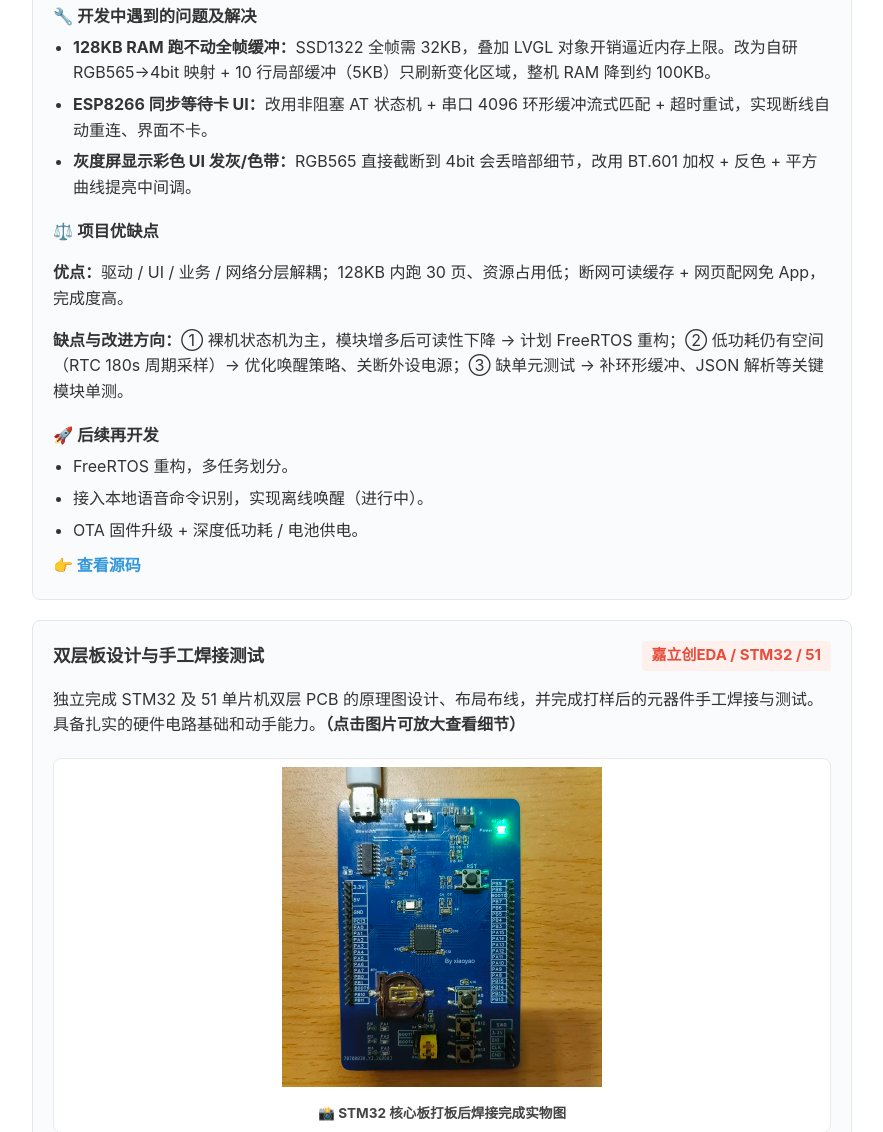
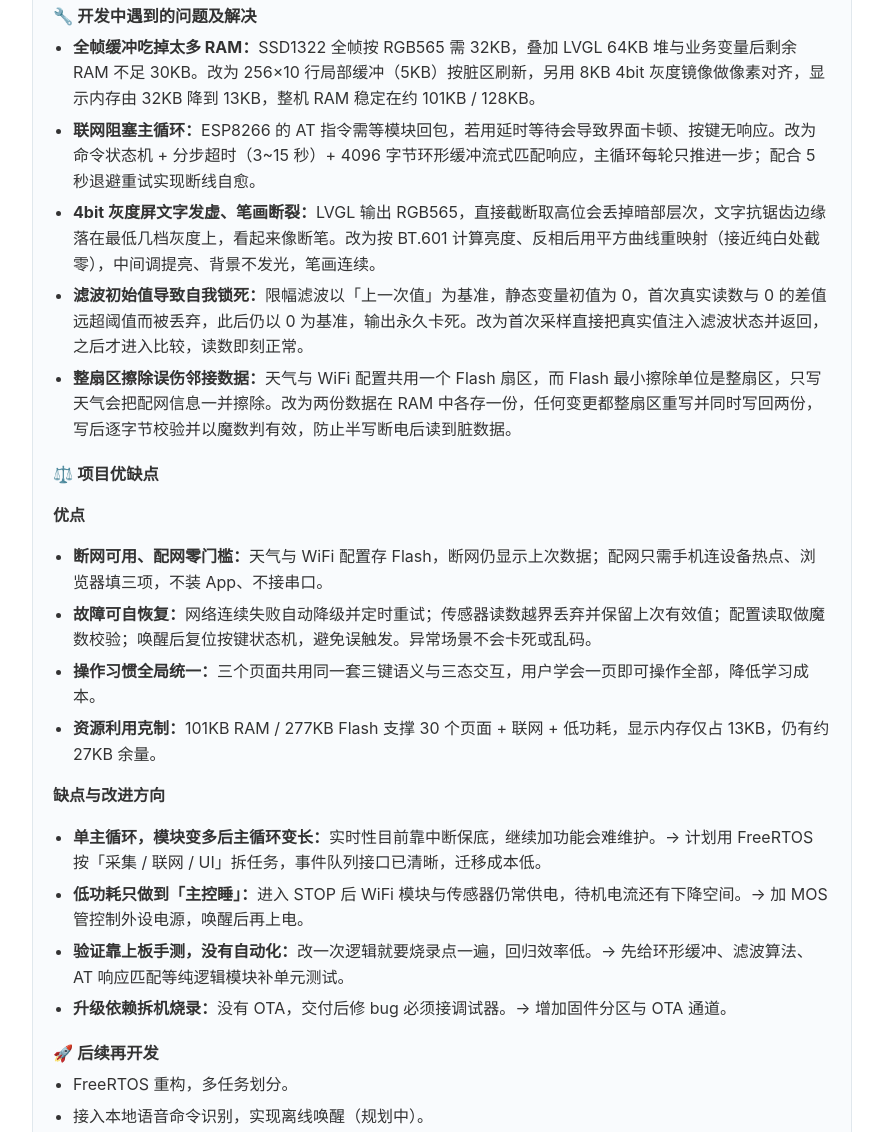
Before and after one commit to xiaoyao12346/xiaoyao12346.github.io, a plain HTML site: page index.html in a window 1280 px wide. Shown: the part 2033-3165 px from the top of the page, without its empty margins (198-1081 px from the left). Drawn offline with Linux system fonts and the light colour scheme.

Commit message:
Update index.html

```diff
--- a/index.html
+++ b/index.html
@@ -513,23 +513,35 @@
 
                 <h4>🔧 开发中遇到的问题及解决</h4>
                 <ul>
-                    <li><b>128KB RAM 跑不动全帧缓冲：</b>SSD1322 全帧需 32KB，叠加 LVGL 对象开销逼近内存上限。改为自研 RGB565→4bit 映射 + 10 行局部缓冲（5KB）只刷新变化区域，整机 RAM 降到约 100KB。</li>
-                    <li><b>ESP8266 同步等待卡 UI：</b>改用非阻塞 AT 状态机 + 串口 4096 环形缓冲流式匹配 + 超时重试，实现断线自动重连、界面不卡。</li>
-                    <li><b>灰度屏显示彩色 UI 发灰/色带：</b>RGB565 直接截断到 4bit 会丢暗部细节，改用 BT.601 加权 + 反色 + 平方曲线提亮中间调。</li>
+                    <li><b>全帧缓冲吃掉太多 RAM：</b>SSD1322 全帧按 RGB565 需 32KB，叠加 LVGL 64KB 堆与业务变量后剩余 RAM 不足 30KB。改为 256×10 行局部缓冲（5KB）按脏区刷新，另用 8KB 4bit 灰度镜像做像素对齐，显示内存由 32KB 降到 13KB，整机 RAM 稳定在约 101KB / 128KB。</li>
+                    <li><b>联网阻塞主循环：</b>ESP8266 的 AT 指令需等模块回包，若用延时等待会导致界面卡顿、按键无响应。改为命令状态机 + 分步超时（3~15 秒）+ 4096 字节环形缓冲流式匹配响应，主循环每轮只推进一步；配合 5 秒退避重试实现断线自愈。</li>
+                    <li><b>4bit 灰度屏文字发虚、笔画断裂：</b>LVGL 输出 RGB565，直接截断取高位会丢掉暗部层次，文字抗锯齿边缘落在最低几档灰度上，看起来像断笔。改为按 BT.601 计算亮度、反相后用平方曲线重映射（接近纯白处截零），中间调提亮、背景不发光，笔画连续。</li>
+                    <li><b>滤波初始值导致自我锁死：</b>限幅滤波以「上一次值」为基准，静态变量初值为 0，首次真实读数与 0 的差值远超阈值而被丢弃，此后仍以 0 为基准，输出永久卡死。改为首次采样直接把真实值注入滤波状态并返回，之后才进入比较，读数即刻正常。</li>
+                    <li><b>整扇区擦除误伤邻接数据：</b>天气与 WiFi 配置共用一个 Flash 扇区，而 Flash 最小擦除单位是整扇区，只写天气会把配网信息一并擦除。改为两份数据在 RAM 中各存一份，任何变更都整扇区重写并同时写回两份，写后逐字节校验并以魔数判有效，防止半写断电后读到脏数据。</li>
                 </ul>
 
                 <h4>⚖️ 项目优缺点</h4>
-                <p><b>优点：</b>驱动 / UI / 业务 / 网络分层解耦；128KB 内跑 30 页、资源占用低；断网可读缓存 + 网页配网免 App，完成度高。</p>
-                <p><b>缺点与改进方向：</b>① 裸机状态机为主，模块增多后可读性下降 → 计划 FreeRTOS 重构；② 低功耗仍有空间（RTC 180s 周期采样）→ 优化唤醒策略、关断外设电源；③ 缺单元测试 → 补环形缓冲、JSON 解析等关键模块单测。</p>
+                <p><b>优点</b></p>
+                <ul>
+                    <li><b>断网可用、配网零门槛：</b>天气与 WiFi 配置存 Flash，断网仍显示上次数据；配网只需手机连设备热点、浏览器填三项，不装 App、不接串口。</li>
+                    <li><b>故障可自恢复：</b>网络连续失败自动降级并定时重试；传感器读数越界丢弃并保留上次有效值；配置读取做魔数校验；唤醒后复位按键状态机，避免误触发。异常场景不会卡死或乱码。</li>
+                    <li><b>操作习惯全局统一：</b>三个页面共用同一套三键语义与三态交互，用户学会一页即可操作全部，降低学习成本。</li>
+                    <li><b>资源利用克制：</b>101KB RAM / 277KB Flash 支撑 30 个页面 + 联网 + 低功耗，显示内存仅占 13KB，仍有约 27KB 余量。</li>
+                </ul>
+                <p><b>缺点与改进方向</b></p>
+                <ul>
+                    <li><b>单主循环，模块变多后主循环变长：</b>实时性目前靠中断保底，继续加功能会难维护。→ 计划用 FreeRTOS 按「采集 / 联网 / UI」拆任务，事件队列接口已清晰，迁移成本低。</li>
+                    <li><b>低功耗只做到「主控睡」：</b>进入 STOP 后 WiFi 模块与传感器仍常供电，待机电流还有下降空间。→ 加 MOS 管控制外设电源，唤醒后再上电。</li>
+                    <li><b>验证靠上板手测，没有自动化：</b>改一次逻辑就要烧录点一遍，回归效率低。→ 先给环形缓冲、滤波算法、AT 响应匹配等纯逻辑模块补单元测试。</li>
+                    <li><b>升级依赖拆机烧录：</b>没有 OTA，交付后修 bug 必须接调试器。→ 增加固件分区与 OTA 通道。</li>
+                </ul>
 
                 <h4>🚀 后续再开发</h4>
                 <ul>
                     <li>FreeRTOS 重构，多任务划分。</li>
-                    <li>接入本地语音命令识别，实现离线唤醒（进行中）。</li>
+                    <li>接入本地语音命令识别，实现离线唤醒（规划中）。</li>
                     <li>OTA 固件升级 + 深度低功耗 / 电池供电。</li>
                 </ul>
-
-                <a href="#" target="_blank" style="color: var(--primary-color); text-decoration: none; font-weight: bold;">👉 查看源码</a>
             </div>
             <!-- ================================================================= -->
 
```
